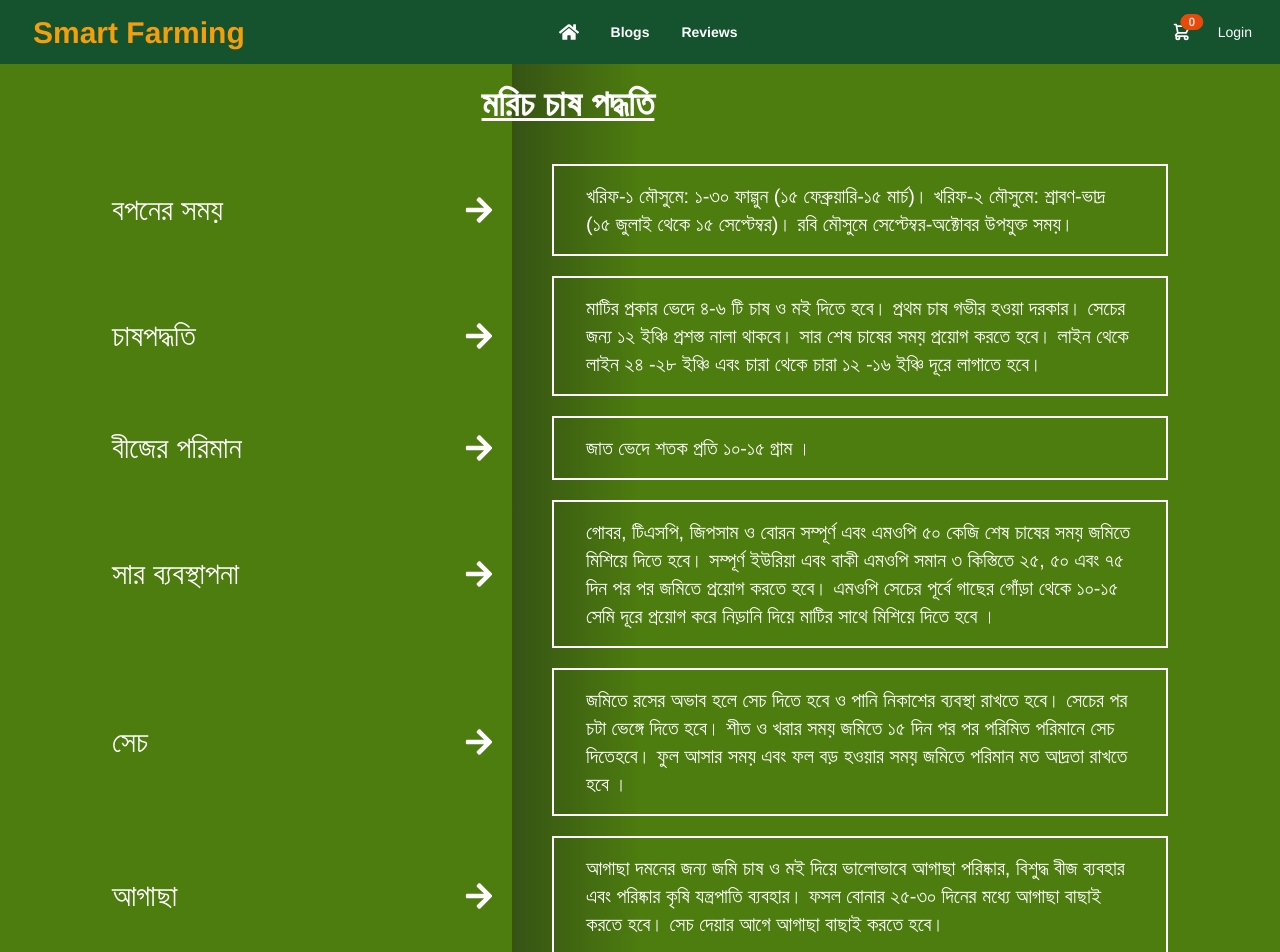
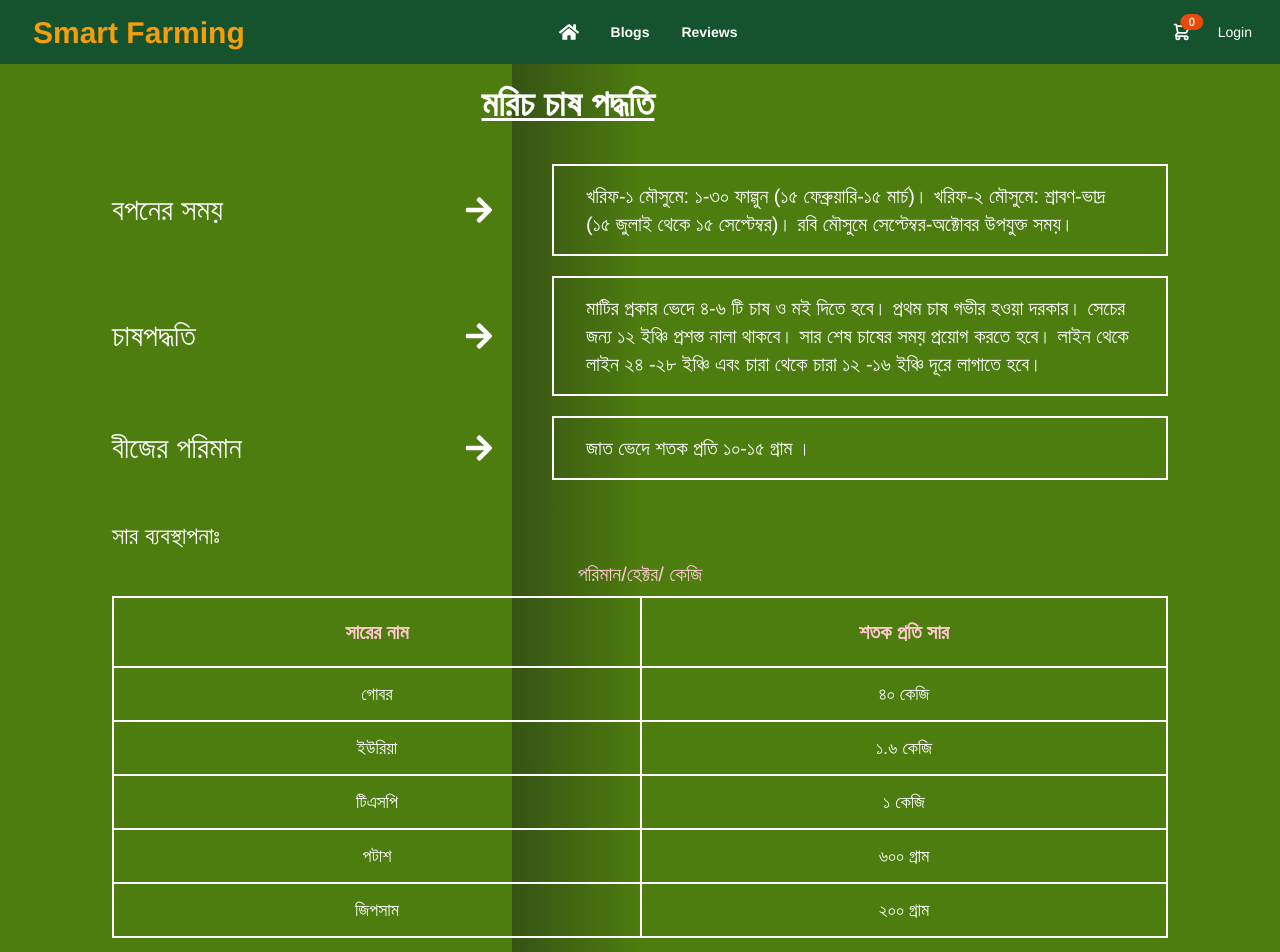
Before and after one commit to dipankar11137/Smart-Farming, a React (Create React App) app: page /chilies in a window 1280 px wide. Shown: the top 952 px of the page. Built offline with nearby package versions, Linux system fonts and the light colour scheme; no server answers.

Commit message:
update chilies

```diff
--- a/src/Components/Pages/Blog/Blog.js
+++ b/src/Components/Pages/Blog/Blog.js
@@ -208,7 +208,7 @@ const Blog = () => {
       {/* =============== */}
       <div>
         <h1 className="text-white text-center text-5xl  my-16 font-extrabold shadow-md py-2 shadow-slate-500">
-          Development Agriculture <span className="text-lime-200">Team</span>
+          Smart Farming <span className="text-lime-200">Team</span>
         </h1>
       </div>
 
--- a/src/Components/Pages/Crops/Chilies/Chilies.js
+++ b/src/Components/Pages/Crops/Chilies/Chilies.js
@@ -53,7 +53,48 @@ const Chilies = () => {
           <p>জাত ভেদে শতক প্রতি ১০-১৫ গ্রাম ।</p>
         </div>
       </div>
-      {/* ------------------ */}
+      <div className="mt-10">
+        <h1 className="text-2xl">সার ব্যবস্থাপনাঃ</h1>
+        <h2 className="my-2 text-xl text-center text-red-200">
+          পরিমান/হেক্টর/ কেজি
+        </h2>
+        <div className="grid grid-cols-2 text-center text-xl font-semibold text-red-200">
+          <p className="border-2 border-r-0 border-white  py-5">সারের নাম</p>
+          <p className="border-2 border-white py-5">শতক প্রতি সার</p>
+        </div>
+
+        <div className="grid grid-cols-2 text-center text-lg">
+          <p className="border-2 border-t-0 border-r-0 border-white  py-3">
+            গোবর
+          </p>
+          <p className="border-2 border-t-0 border-white py-3">৪০ কেজি</p>
+        </div>
+        <div className="grid grid-cols-2 text-center text-lg">
+          <p className="border-2 border-t-0 border-r-0 border-white  py-3">
+            ইউরিয়া
+          </p>
+          <p className="border-2 border-t-0 border-white py-3">১.৬ কেজি</p>
+        </div>
+        <div className="grid grid-cols-2 text-center text-lg">
+          <p className="border-2 border-t-0 border-r-0 border-white  py-3">
+            টিএসপি
+          </p>
+          <p className="border-2 border-t-0 border-white py-3">১ কেজি</p>
+        </div>
+        <div className="grid grid-cols-2 text-center text-lg">
+          <p className="border-2 border-t-0 border-r-0 border-white  py-3">
+            পটাশ
+          </p>
+          <p className="border-2 border-t-0 border-white py-3">৬০০ গ্রাম</p>
+        </div>
+        <div className="grid grid-cols-2 text-center text-lg">
+          <p className="border-2 border-t-0 border-r-0 border-white  py-3">
+            জিপসাম
+          </p>
+          <p className="border-2 border-t-0 border-white py-3">২০০ গ্রাম</p>
+        </div>
+      </div>
+
       <div className="grid grid-cols-12 w-full mt-5">
         <div className="col-span-4 flex items-center">
           {' '}
```
